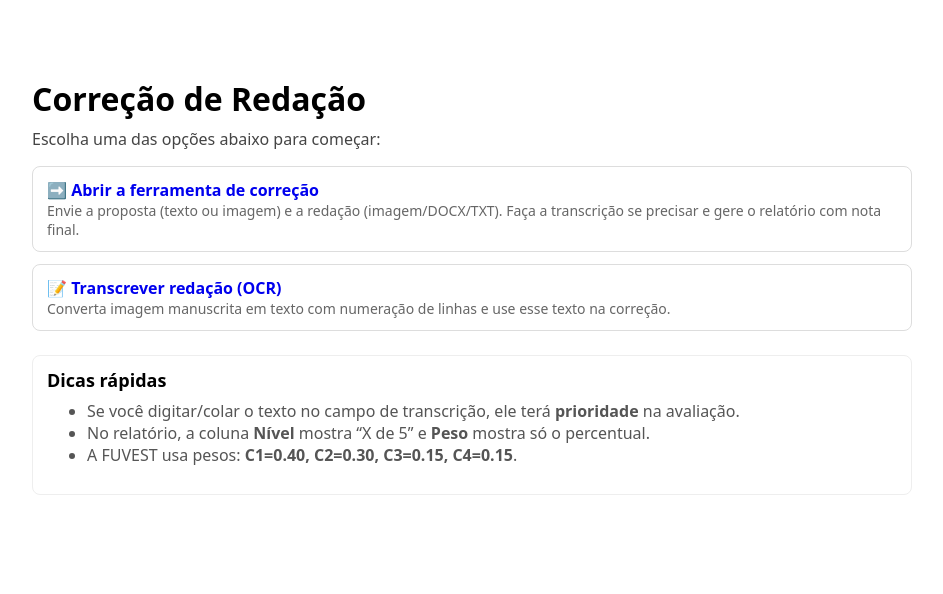
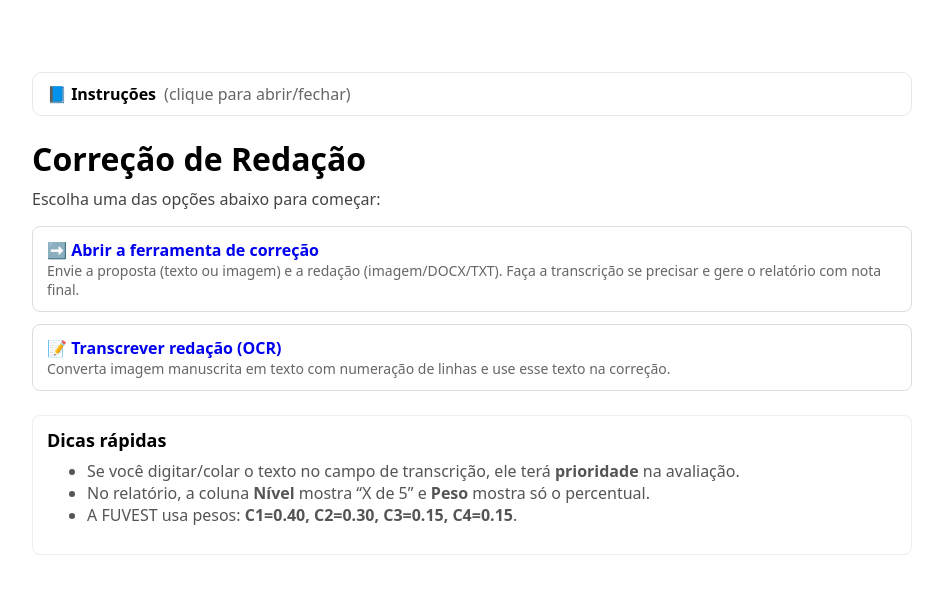
Before and after one commit to dczanardi/redacao-grader, a Next.js app: page / in a window 1280 px wide. Shown: the top 594 px of the page, without its empty margins (168-1111 px from the left). Built offline with nearby package versions, Linux system fonts and the light colour scheme.

Commit message:
add InstructionsPanel na página inicial

```diff
--- a/app/page.tsx
+++ b/app/page.tsx
@@ -1,9 +1,11 @@
 // app/page.tsx
 import Link from "next/link";
+import InstructionsPanel from "../components/InstructionsPanel";
 
 export default function Home() {
   return (
     <main style={{ maxWidth: 880, margin: "40px auto", padding: 16 }}>
+      <InstructionsPanel transcriberUrl=" https://chatgpt.com/g/g-68cdaa126d30819183fba7761fcd2aa8-transcricao-de-redacao " />
       <h1 style={{ marginBottom: 8 }}>Correção de Redação</h1>
       <p style={{ color: "#444", marginTop: 0 }}>
         Escolha uma das opções abaixo para começar:
--- /dev/null
+++ b/components/InstructionsPanel.tsx
@@ -0,0 +1,88 @@
+import React from "react";
+
+type Props = {
+  transcriberUrl: string; // cole aqui o link do seu GPT de transcrição (passado por prop)
+};
+
+export default function InstructionsPanel({ transcriberUrl }: Props) {
+  return (
+    <section style={{ margin: "16px 0" }}>
+      <details
+        id="instrucoes"
+        style={{
+          background: "#fff",
+          border: "1px solid #e7e7ea",
+          borderRadius: 10,
+          padding: "10px 14px",
+        }}
+      >
+        <summary
+          style={{
+            cursor: "pointer",
+            display: "flex",
+            alignItems: "center",
+            gap: 8,
+            fontWeight: 600,
+          }}
+        >
+          <span>📘 Instruções</span>
+          <span style={{ color: "#666", fontWeight: 400 }}>
+            (clique para abrir/fechar)
+          </span>
+        </summary>
+
+        <div
+          style={{
+            marginTop: 10,
+            color: "#222",
+            font: "14px/1.5 system-ui,-apple-system,Segoe UI,Roboto,Arial,sans-serif",
+          }}
+        >
+          <ol style={{ paddingLeft: 18, margin: 0 }}>
+            <li>
+              <b>Escolha a grade de correção</b> (ex.: ENEM, FUVEST, CSA_MUN_PP
+              etc.).
+            </li>
+            <li>
+              <b>Proposta</b>: anexe uma imagem da proposta <i>ou</i> cole o
+              texto no campo de proposta.
+            </li>
+            <li>
+              <b>Três maneiras de inserir a redação</b>:
+              <ul style={{ margin: "6px 0 10px 18px" }}>
+                <li>Digite diretamente no campo da redação; ou</li>
+                <li>Cole um texto que você já digitou; ou</li>
+                <li>
+                  Se estiver <b>manuscrita</b>, salve como imagem e use a{" "}
+                  <a
+                    href={transcriberUrl}
+                    target="_blank"
+                    rel="noopener noreferrer"
+                    style={{
+                      display: "inline-block",
+                      margin: "0 6px",
+                      padding: "6px 10px",
+                      border: "1px solid #e7e7ea",
+                      borderRadius: 8,
+                      textDecoration: "none",
+                    }}
+                  >
+                    Transcrição de Redação
+                  </a>
+                  para extrair o texto (upload com “+”). Depois,{" "}
+                  <b>copie e cole</b> o texto transcrito no campo da redação.
+                </li>
+              </ul>
+            </li>
+            <li>
+              <b>Clique em “Avaliar”</b> e aguarde o relatório.
+            </li>
+            <li>
+              <b>Baixe o relatório em HTML</b> (o botão de PDF será removido).
+            </li>
+          </ol>
+        </div>
+      </details>
+    </section>
+  );
+}
```
